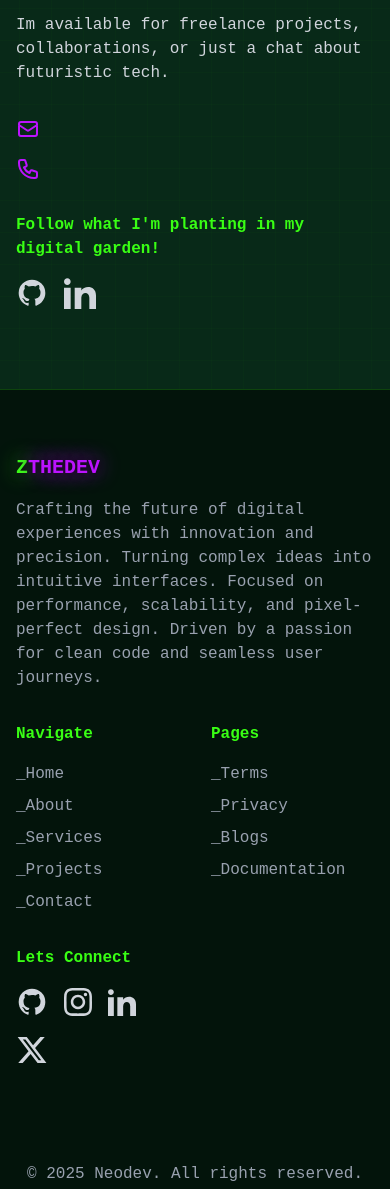
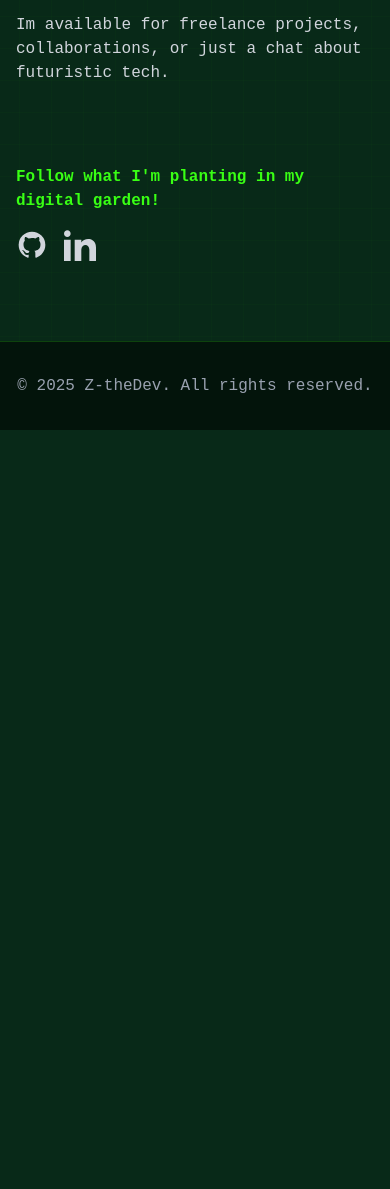
Before and after one commit to zothsu/getoffthefeed, an Astro site: page / in a window 390 px wide. Shown: the part 7123-8312 px from the top of the page. After the commit the page ends 7553 px from the top, so only its background shows below. Built offline with nearby package versions, Linux system fonts and the light colour scheme; Astro itself is replaced by a stand-in of ours.

Commit message:
rolls footer back to mvp

```diff
--- a/src/components/ContactSection.astro
+++ b/src/components/ContactSection.astro
@@ -120,7 +120,7 @@ const contactData: ContactInfoType = {
         </div>
         <div class="space-y-4">
           <div class="flex items-center">
-            <svg
+            <!-- <svg
               xmlns="http://www.w3.org/2000/svg"
               class="h-6 w-6 text-neon-purple mr-3"
               fill="none"
@@ -133,7 +133,7 @@ const contactData: ContactInfoType = {
                 stroke-width="2"
                 d="M3 8l7.89 5.26a2 2 0 002.22 0L21 8M5 19h14a2 2 0 002-2V7a2 2 0 00-2-2H5a2 2 0 00-2 2v10a2 2 0 002 2z"
               ></path>
-            </svg>
+            </svg> -->
             <!-- <a
               href={contactData.email.href}
               class="text-gray-300 hover:text-neon-cyan transition duration-300"
@@ -141,7 +141,7 @@ const contactData: ContactInfoType = {
             > -->
           </div>
           <div class="flex items-center">
-            <svg
+            <!-- <svg
               xmlns="http://www.w3.org/2000/svg"
               class="h-6 w-6 text-neon-purple mr-3"
               fill="none"
@@ -154,7 +154,7 @@ const contactData: ContactInfoType = {
                 stroke-width="2"
                 d="M3 5a2 2 0 012-2h3.28a1 1 0 01.948.684l1.498 4.493a1 1 0 01-.502 1.21l-2.257 1.13a11.042 11.042 0 005.516 5.516l1.13-2.257a1 1 0 011.21-.502l4.493 1.498a1 1 0 01.684.949V19a2 2 0 01-2 2h-1C9.716 21 3 14.284 3 6V5z"
               ></path>
-            </svg>
+            </svg> -->
             <!-- <a
               href={contactData.phone.href}
               class="text-gray-300 hover:text-neon-cyan transition duration-300"
--- a/src/components/Footer.astro
+++ b/src/components/Footer.astro
@@ -62,26 +62,26 @@ const socialLinks: SocialLinkType[] = [
   }
 ]
 const brandInfo = {
-  name: 'NEODEV',
-  description: 'Crafting the future of digital experiences with innovation and precision. Turning complex ideas into intuitive interfaces. Focused on performance, scalability, and pixel-perfect design. Driven by a passion for clean code and seamless user journeys.'
+  name: 'Z-theDev',
+  description: 'Crafting the future of digital experiences with innovation and precision. Turning complex ideas into intuitive interfaces. Driven by a passion for clean code and seamless user journeys.'
 }
 
 const currentYear = new Date().getFullYear();
-const copyright = 'Neodev. All rights reserved.';
+const copyright = 'Z-theDev. All rights reserved.';
 ---
 
 <footer class="bg-darker-space border-t border-neon-cyan/20 relative overflow-hidden">
-  <div class="max-w-7xl mx-auto py-16 px-4 relative">
-    <div class="grid lg:grid-cols-2 gap-8">
+  <!-- <div class="max-w-7xl mx-auto py-16 px-4 relative">
+    <div class="grid lg:grid-cols-2 gap-8"> -->
       <!-- Brand -->
-      <div class="lg:pe-20">
+      <!-- <div class="lg:pe-20">
         <Logo />
         <p class="text-gray-400 mt-4">{brandInfo.description}</p>
       </div>
 
-      <div class="grid grid-cols-2 sm:grid-cols-3 gap-8">
+      <div class="grid grid-cols-2 sm:grid-cols-3 gap-8"> -->
         <!-- Navigation Sections -->
-        {navigationSections.map((section) => (
+        <!-- {navigationSections.map((section) => (
           <div>
             <h4 class="text-neon-cyan font-bold mb-4">{section.title}</h4>
             <ul class="space-y-2">
@@ -97,10 +97,10 @@ const copyright = 'Neodev. All rights reserved.';
               ))}
             </ul>
           </div>
-        ))}
+        ))} -->
 
         <!-- Social -->
-        <div>
+        <!-- <div>
           <h4 class="text-neon-cyan font-bold mb-4">Lets Connect</h4>
           <div class="flex flex-wrap items-center gap-4">
             {socialLinks.map((social) => (
@@ -122,7 +122,7 @@ const copyright = 'Neodev. All rights reserved.';
         </div>
       </div>
     </div>
-  </div>
+  </div> -->
 
   <div class="py-8 text-center text-gray-400">
     <p>&copy; {currentYear} {copyright}</p>
```
Also changed, not shown: README.md.
